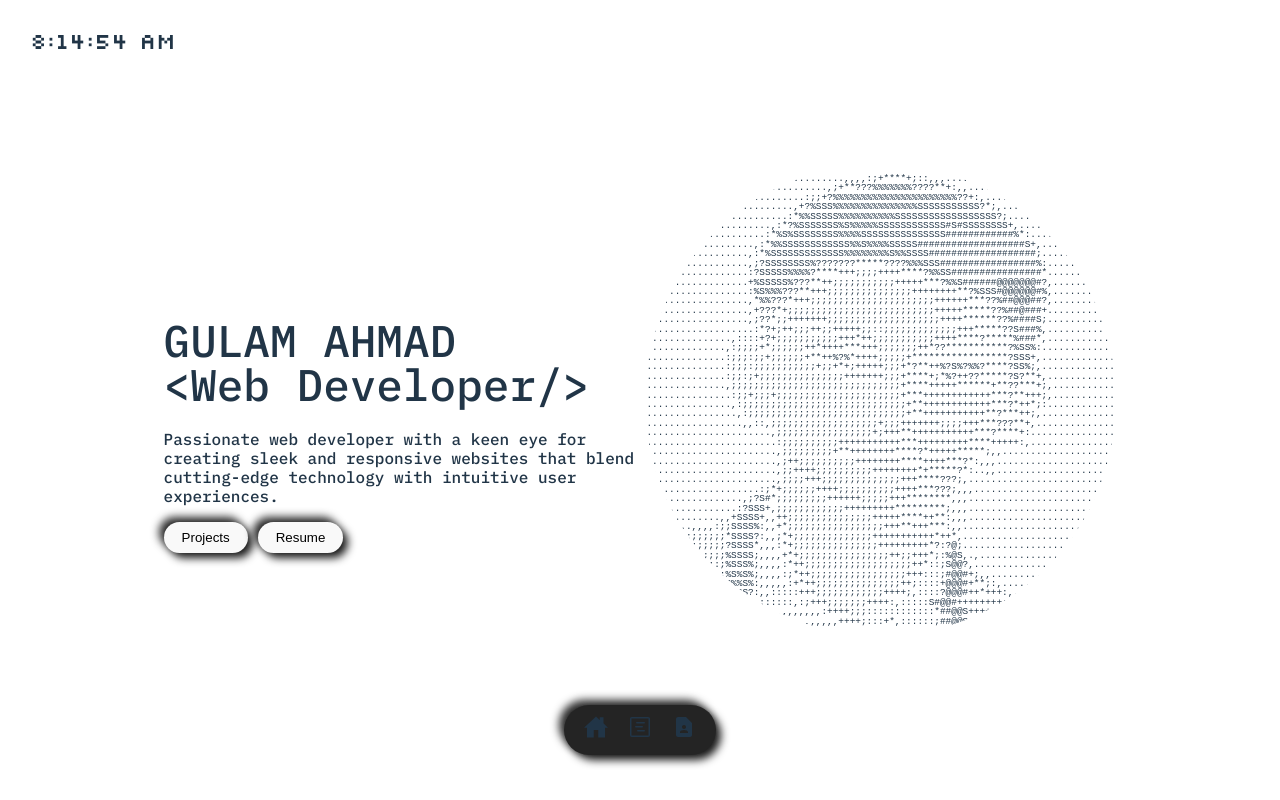
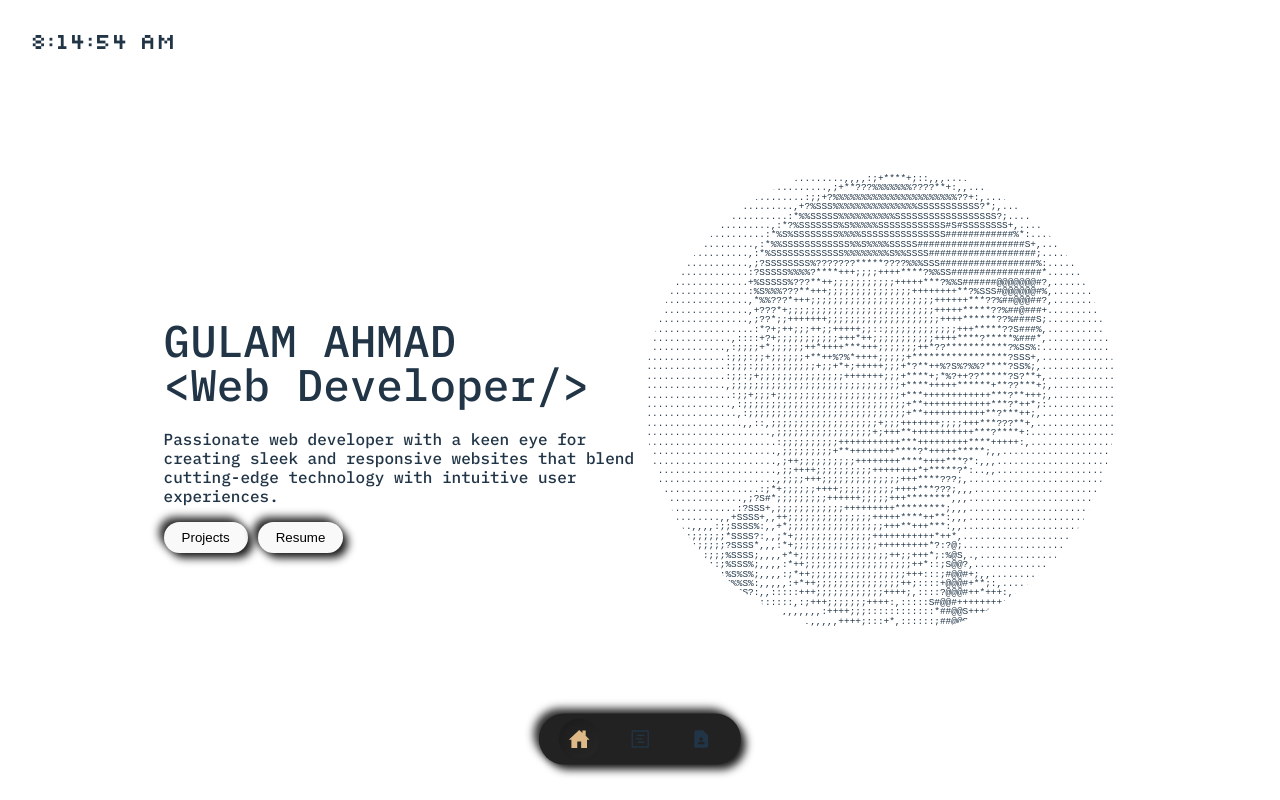
Before and after one commit to GulamAhmad-HiPER/portfolio, a React (Vite) app: page / in a window 1280 px wide. Built offline with nearby package versions, Linux system fonts and the light colour scheme.

Commit message:
clock added

```diff
--- a/src/components/Clock/Clock.jsx
+++ b/src/components/Clock/Clock.jsx
@@ -12,7 +12,9 @@ const Clock = () => {
     return () => clearInterval(intervalId); // Cleanup the interval on component unmount
   }, []); // Empty dependency array ensures the effect runs only once on mount
 
-  return <div className={style.clock}>{time}</div>;
+  return <div className={style.clock}>
+    {time}
+  </div>;
 };
 
 export default Clock;
--- a/src/pages/Imganimation/Imganimation.jsx
+++ b/src/components/Imganimation/Imganimation.jsx
@@ -63,19 +63,6 @@ const Imganimation = ({ text, speed ,singleline }) => {
 
   useEffect(() => {
     let isRunning = false;
-    const handleMouseMove = (event) => {
-      const mouseX = event.clientX - ascii.current.getBoundingClientRect().left;
-      const percentage = (mouseX / ascii.current.clientWidth) * 100;
-      ascii.current.style.setProperty('--reveal-width', percentage + '%');
-    };
-
-    const handleMouseLeave = () => {
-      ascii.current.style.setProperty('--reveal-width', '0%');
-    };
-
-    // Add event listeners
-    ascii.current.addEventListener('mousemove', handleMouseMove);
-    ascii.current.addEventListener('mouseleave', handleMouseLeave);
 
 
     const runEffectAnimation = () => {
@@ -134,8 +121,6 @@ const Imganimation = ({ text, speed ,singleline }) => {
 
     // Cleanup function to clear the interval when the component is unmounted
     return () => {
-      ascii.current.removeEventListener('mousemove', handleMouseMove);
-      ascii.current.removeEventListener('mouseleave', handleMouseLeave);
       clearInterval();
     }
   }, [speed, text]);
--- a/src/pages/Imganimation/Imganimation.module.css
+++ b/src/components/Imganimation/Imganimation.module.css
@@ -6,7 +6,7 @@
   position: relative;
   cursor: pointer;
 }
-.asciiimg::before{
+/* .asciiimg::before{
   content: '';
   position: absolute;
   top: 0;
@@ -17,4 +17,4 @@
   background-size: cover;
   background-repeat:no-repeat;
   z-index: 1;
-}
+} */
--- a/src/components/Menu/Menu.jsx
+++ b/src/components/Menu/Menu.jsx
@@ -1,23 +1,58 @@
 import { IoHomeSharp } from "react-icons/io5";
 import { GoProjectRoadmap } from "react-icons/go";
 import { MdContactPage } from "react-icons/md";
-import style from "./Menu.module.css"
+import style from "./Menu.module.css";
+import { useState } from "react";
 const Menu = () => {
+  const [active, setActive] = useState({
+    home: true,
+    project: false,
+    contact: false,
+  });
+
+  function handleChange(value) {
+    setActive((prevActive) => {
+      const newActive = { ...prevActive };
+
+      // Set all values to false
+      Object.keys(newActive).forEach(key => {
+        newActive[key] = false;
+      });
+
+      // Set the clicked value to true
+      newActive[value] = true;
+
+      return newActive;
+    });
+  }
+
   return (
     <div className={style.menu}>
-        <ul>
-            <li>
-                <IoHomeSharp/>
-            </li>
-            <li>
-                <GoProjectRoadmap/>
-            </li>
-            <li>
-                <MdContactPage/>
-            </li>
-        </ul>
+      <ul>
+        <li
+          title="home"
+          className={active.home ? style.active : ""}
+          onClick={() => handleChange("home")}
+        >
+          <IoHomeSharp />
+        </li>
+        <li
+          title="Projects"
+          className={active.project ? style.active : ""}
+          onClick={() => handleChange("project")}
+        >
+          <GoProjectRoadmap />
+        </li>
+        <li
+          title="contact"
+          className={active.contact ? style.active : ""}
+          onClick={() => handleChange("contact")}
+        >
+          <MdContactPage />
+        </li>
+      </ul>
     </div>
-  )
-}
+  );
+};
 
-export default Menu
+export default Menu;
--- a/src/components/Menu/Menu.module.css
+++ b/src/components/Menu/Menu.module.css
@@ -1,25 +1,29 @@
 .menu {
   position: fixed;
-  bottom: 20px;
+  bottom: 10px;
   left: 50%;
   transform: translate(-50%, -50%);
   padding: 0 20px;
   border-radius: 50px;
-  background-color: #242424;
-  box-shadow:   5px 5px 9px #181818,
-  -5px -5px 9px #2c2c2c;
+  background-color: #222222;
+  box-shadow: 5px 5px 9px #181818, -5px -5px 9px #2c2c2c;
   & ul {
-    margin: 10px 0;
     display: flex;
     list-style: none;
     justify-content: center;
-    padding: 0;
+    padding: 5px 0;
     gap: 20px;
+    margin: 0;
     & li {
-      font-size: 1.5rem;
+      display: flex;
+      align-items: center;
+      font-size: 1.3rem;
+      padding: 10px;
+      border-radius: 50%;
       cursor: pointer;
-      &:hover {
-        color: #aaa;
+      &.active {
+        box-shadow: inset 4px 4px 8px #1d1d1d, inset -4px -4px 8px #272727;
+        color:burlywood;
       }
     }
   }
--- a/src/pages/Home/Home.jsx
+++ b/src/pages/Home/Home.jsx
@@ -1,5 +1,5 @@
 import Clock from "../../components/Clock/Clock";
-import Imganimation from "../Imganimation/Imganimation";
+import Imganimation from "../../components/Imganimation/Imganimation";
 import style from "./Home.module.css";
 const Home = () => {
   return (
```
Also changed, not shown: src/pages/Projects/Projects.jsx (added, +11 -0 lines).
